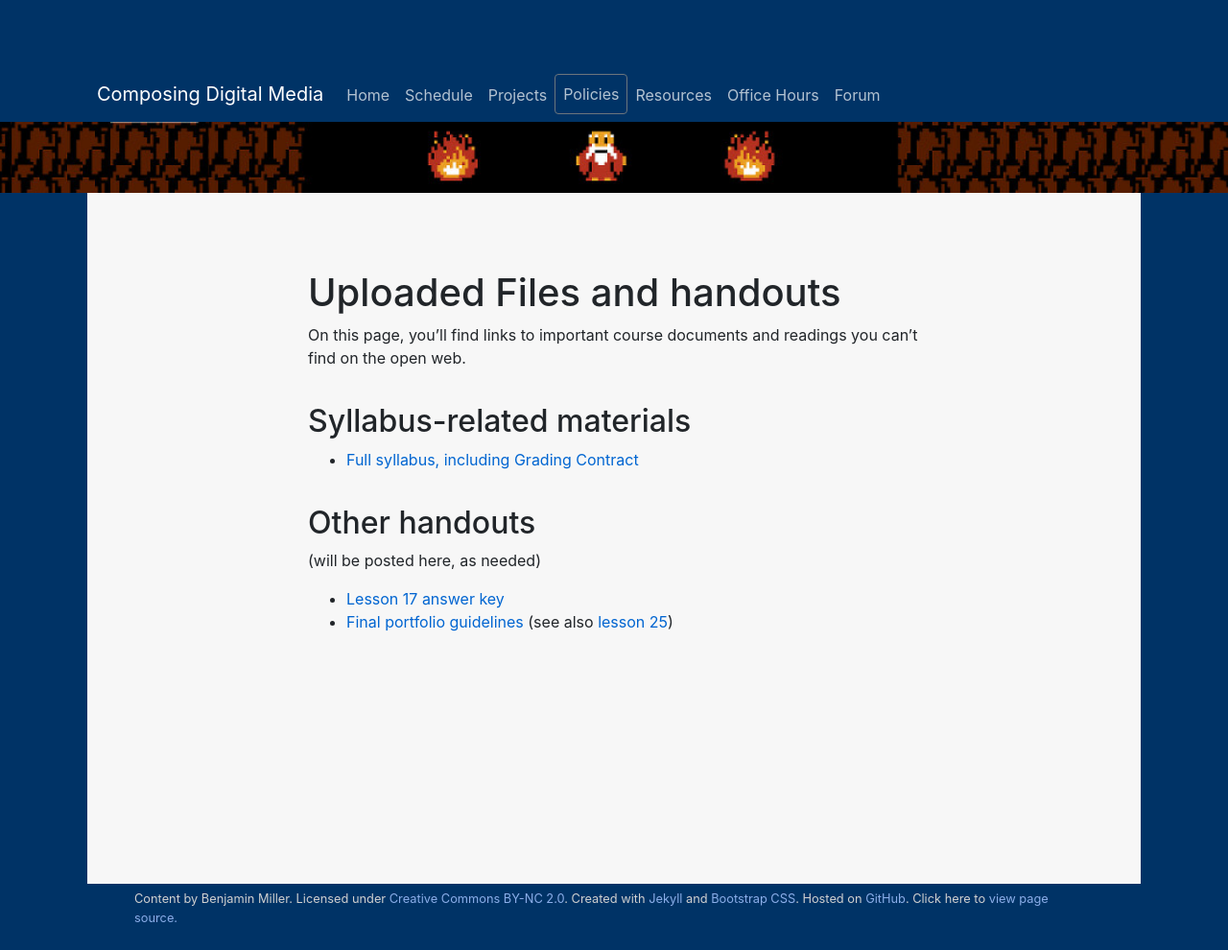
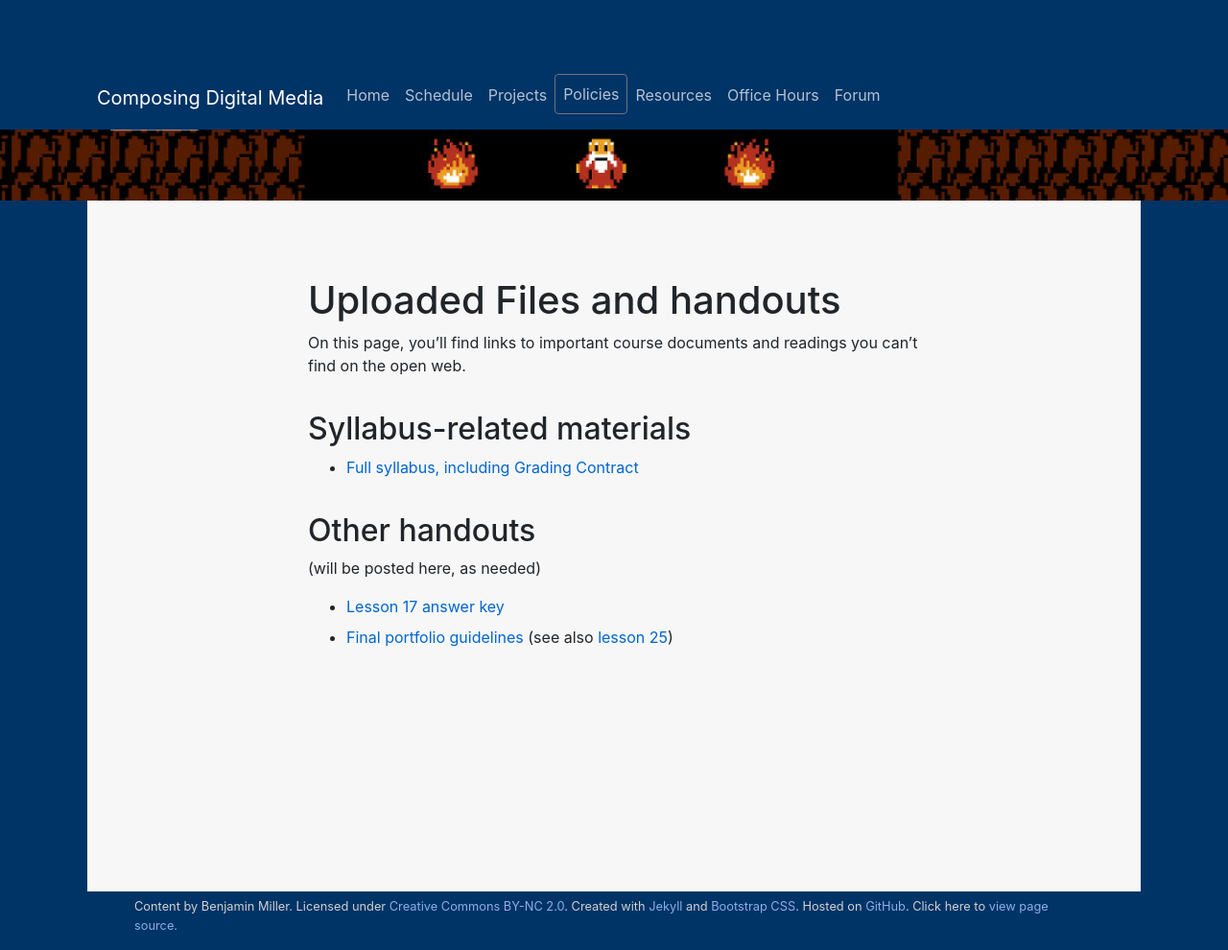
Before and after one commit to benmiller314/cdm2025spring, a Jekyll site: the page built from uploads.md, in a window 1280 px wide. Shown: the whole page at 96% size. Built offline with Jekyll 4.4.1, drawn with Linux system fonts in a browser that asks for light colours; our own code applies the rules of GitHub Pages for plain Markdown files.

Commit message:
make lists a smidge less cluttered

```diff
--- a/assets/css/screen.css
+++ b/assets/css/screen.css
@@ -393,6 +393,11 @@ dd {
     font-style: italic;
 }
 
+/* Lists in general can feel cramped */
+li {
+	margin-bottom: .5em;
+}
+
 /* Some lists should be more widely spaced */
 ul.spaced > li, ol.spaced > li {
 	  margin-bottom: 1em;
```
